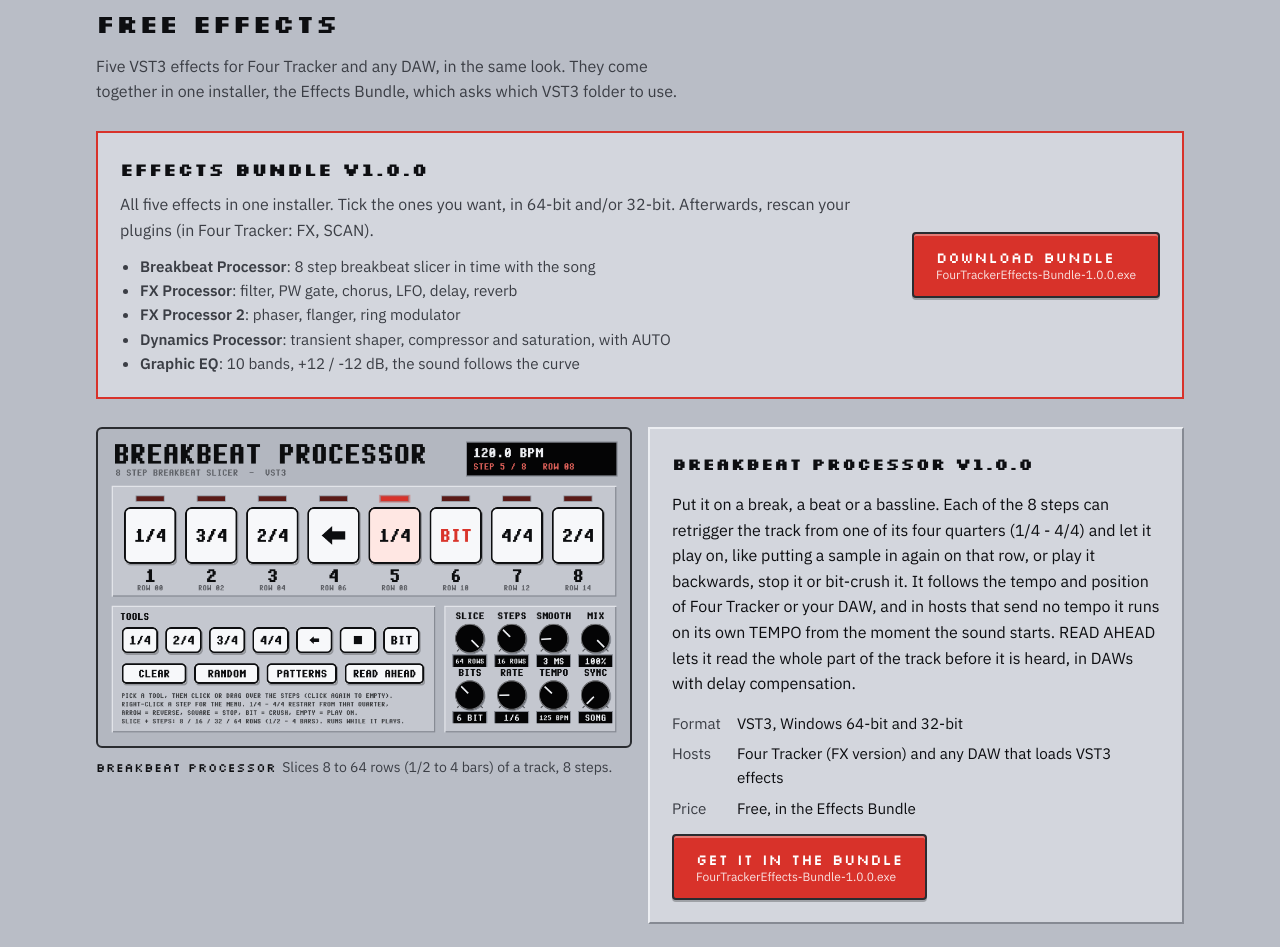
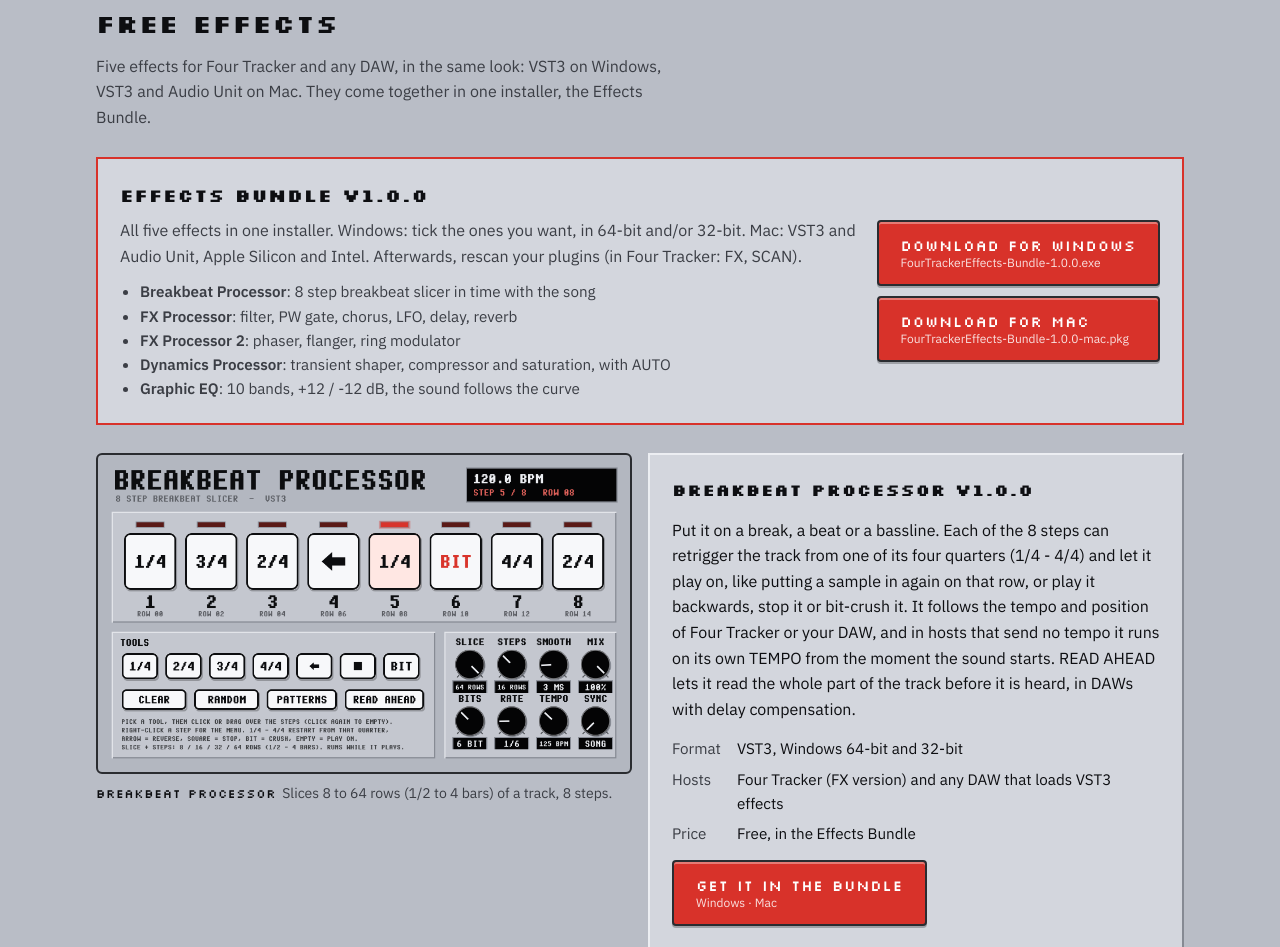
Before and after one commit to elcrispo76/Four-Tracker, a plain HTML site: page index.html in a window 1280 px wide. Shown: the part 7084-8031 px from the top of the page. Drawn offline with Linux system fonts and the light colour scheme.

Commit message:
Add files via upload

```diff
--- a/index.html
+++ b/index.html
@@ -284,6 +284,7 @@ section { padding-block: 44px; }
 @media (max-width: 560px) { .song-dl { grid-template-columns: minmax(0, 1fr); } }
 
 /* ---------- download ---------- */
+.bundle-buttons { display: flex; flex-direction: column; gap: 10px; }
 .download-grid { display: grid; grid-template-columns: minmax(0, 1fr) minmax(0, 1fr); gap: 16px; }
 #effects .download-grid { align-items: start; }
 #effects .fx-second { margin-top: 28px; }
@@ -616,12 +617,12 @@ footer .wrap { display: grid; gap: 8px; }
     <div class="wrap">
       <div class="section-head">
         <h2>FREE EFFECTS</h2>
-        <p>Five VST3 effects for Four Tracker and any DAW, in the same look. They come together in one installer, the Effects Bundle, which asks which VST3 folder to use.</p>
+        <p>Five effects for Four Tracker and any DAW, in the same look: VST3 on Windows, VST3 and Audio Unit on Mac. They come together in one installer, the Effects Bundle.</p>
       </div>
       <div class="panel bundle">
         <div>
           <h3>EFFECTS BUNDLE <span class="js-bundle-version">v1.0.0</span></h3>
-          <p>All five effects in one installer. Tick the ones you want, in 64-bit and/or 32-bit. Afterwards, rescan your plugins (in Four Tracker: FX, SCAN).</p>
+          <p>All five effects in one installer. Windows: tick the ones you want, in 64-bit and/or 32-bit. Mac: VST3 and Audio Unit, Apple Silicon and Intel. Afterwards, rescan your plugins (in Four Tracker: FX, SCAN).</p>
           <ul>
             <li><b>Breakbeat Processor</b>: 8 step breakbeat slicer in time with the song</li>
             <li><b>FX Processor</b>: filter, PW gate, chorus, LFO, delay, reverb</li>
@@ -630,7 +631,10 @@ footer .wrap { display: grid; gap: 8px; }
             <li><b>Graphic EQ</b>: 10 bands, +12 / -12 dB, the sound follows the curve</li>
           </ul>
         </div>
-        <div><a class="btn btn-red js-bundle-download" href="#effects"><span class="btn-text">DOWNLOAD BUNDLE<small class="js-bundle-filename">FourTrackerEffects-Bundle-1.0.0.exe</small></span></a></div>
+        <div class="bundle-buttons">
+          <a class="btn btn-red js-bundle-download" href="#effects"><span class="btn-text">DOWNLOAD FOR WINDOWS<small class="js-bundle-filename">FourTrackerEffects-Bundle-1.0.0.exe</small></span></a>
+          <a class="btn btn-red js-bundle-mac-download" href="#effects"><span class="btn-text">DOWNLOAD FOR MAC<small class="js-bundle-mac-filename">FourTrackerEffects-Bundle-1.0.0-mac.pkg</small></span></a>
+        </div>
       </div>
       <div class="download-grid">
         <figure class="shot"><img src="images/breakbeat-processor.png" alt="Breakbeat Processor: 8 step pads, tools and knobs." loading="lazy" width="940" height="560"><figcaption><b>BREAKBEAT PROCESSOR</b>Slices 8 to 64 rows (1/2 to 4 bars) of a track, 8 steps.</figcaption></figure>
@@ -642,7 +646,7 @@ footer .wrap { display: grid; gap: 8px; }
             <dt>Hosts</dt><dd>Four Tracker (FX version) and any DAW that loads VST3 effects</dd>
             <dt>Price</dt><dd>Free, in the Effects Bundle</dd>
           </dl>
-          <div><a class="btn btn-red js-bundle-download" href="#effects"><span class="btn-text">GET IT IN THE BUNDLE<small class="js-bundle-filename">FourTrackerEffects-Bundle-1.0.0.exe</small></span></a></div>
+          <div><a class="btn btn-red" href="#effects"><span class="btn-text">GET IT IN THE BUNDLE<small>Windows · Mac</small></span></a></div>
         </div>
       </div>
       <div class="download-grid fx-second">
@@ -655,7 +659,7 @@ footer .wrap { display: grid; gap: 8px; }
             <dt>Hosts</dt><dd>Four Tracker (FX version) and any DAW that loads VST3 effects</dd>
             <dt>Price</dt><dd>Free, in the Effects Bundle</dd>
           </dl>
-          <div><a class="btn btn-red js-bundle-download" href="#effects"><span class="btn-text">GET IT IN THE BUNDLE<small class="js-bundle-filename">FourTrackerEffects-Bundle-1.0.0.exe</small></span></a></div>
+          <div><a class="btn btn-red" href="#effects"><span class="btn-text">GET IT IN THE BUNDLE<small>Windows · Mac</small></span></a></div>
         </div>
       </div>
       <div class="download-grid fx-second">
@@ -668,7 +672,7 @@ footer .wrap { display: grid; gap: 8px; }
             <dt>Hosts</dt><dd>Four Tracker (FX version) and any DAW that loads VST3 effects</dd>
             <dt>Price</dt><dd>Free, in the Effects Bundle</dd>
           </dl>
-          <div><a class="btn btn-red js-bundle-download" href="#effects"><span class="btn-text">GET IT IN THE BUNDLE<small class="js-bundle-filename">FourTrackerEffects-Bundle-1.0.0.exe</small></span></a></div>
+          <div><a class="btn btn-red" href="#effects"><span class="btn-text">GET IT IN THE BUNDLE<small>Windows · Mac</small></span></a></div>
         </div>
       </div>
       <div class="download-grid fx-second">
@@ -681,7 +685,7 @@ footer .wrap { display: grid; gap: 8px; }
             <dt>Hosts</dt><dd>Four Tracker (FX version) and any DAW that loads VST3 effects</dd>
             <dt>Price</dt><dd>Free, in the Effects Bundle</dd>
           </dl>
-          <div><a class="btn btn-red js-bundle-download" href="#effects"><span class="btn-text">GET IT IN THE BUNDLE<small class="js-bundle-filename">FourTrackerEffects-Bundle-1.0.0.exe</small></span></a></div>
+          <div><a class="btn btn-red" href="#effects"><span class="btn-text">GET IT IN THE BUNDLE<small>Windows · Mac</small></span></a></div>
         </div>
       </div>
       <div class="download-grid fx-second">
@@ -694,7 +698,7 @@ footer .wrap { display: grid; gap: 8px; }
             <dt>Hosts</dt><dd>Four Tracker (FX version) and any DAW that loads VST3 effects</dd>
             <dt>Price</dt><dd>Free, in the Effects Bundle</dd>
           </dl>
-          <div><a class="btn btn-red js-bundle-download" href="#effects"><span class="btn-text">GET IT IN THE BUNDLE<small class="js-bundle-filename">FourTrackerEffects-Bundle-1.0.0.exe</small></span></a></div>
+          <div><a class="btn btn-red" href="#effects"><span class="btn-text">GET IT IN THE BUNDLE<small>Windows · Mac</small></span></a></div>
         </div>
       </div>
     </div>
@@ -818,7 +822,9 @@ const SITE = {
   manual:   "Four-Tracker-User-Manual.pdf",
   // Effects Bundle (all five effects in one installer): its installer on GitHub
   bundleVersion:  "1.0.0",
-  bundleDownload: "https://github.com/elcrispo76/Four-Tracker/releases/download/effect-bundle-1.0.0/FourTrackerEffects-Bundle-1.0.0.exe"
+  bundleDownload: "https://github.com/elcrispo76/Four-Tracker/releases/download/effect-bundle-1.0.0/FourTrackerEffects-Bundle-1.0.0.exe",
+  // ... and for Mac, in the same release (the file must have exactly this name)
+  bundleMacDownload: "https://github.com/elcrispo76/Four-Tracker/releases/download/effect-bundle-1.0.0/FourTrackerEffects-Bundle-1.0.0-mac.pkg"
 };
 /* ============================================================ */
 
@@ -836,6 +842,8 @@ const SITE = {
   document.querySelectorAll(".js-bundle-version").forEach(el => el.textContent = "v" + SITE.bundleVersion);
   document.querySelectorAll(".js-bundle-filename").forEach(el => el.textContent = decodeURIComponent (SITE.bundleDownload.split("/").pop()));
   document.querySelectorAll(".js-bundle-download").forEach(el => SITE.bundleDownload ? ext(el, SITE.bundleDownload) : null);
+  document.querySelectorAll(".js-bundle-mac-download").forEach(el => SITE.bundleMacDownload ? ext(el, SITE.bundleMacDownload) : null);
+  document.querySelectorAll(".js-bundle-mac-filename").forEach(el => el.textContent = decodeURIComponent (SITE.bundleMacDownload.split("/").pop()));
   document.getElementById("year").textContent = String(new Date().getFullYear());
 
   /* ---- live keyboard map: C-2 = start/stop, C#2 up = patterns 00, 01, 02 ... ---- */
```
